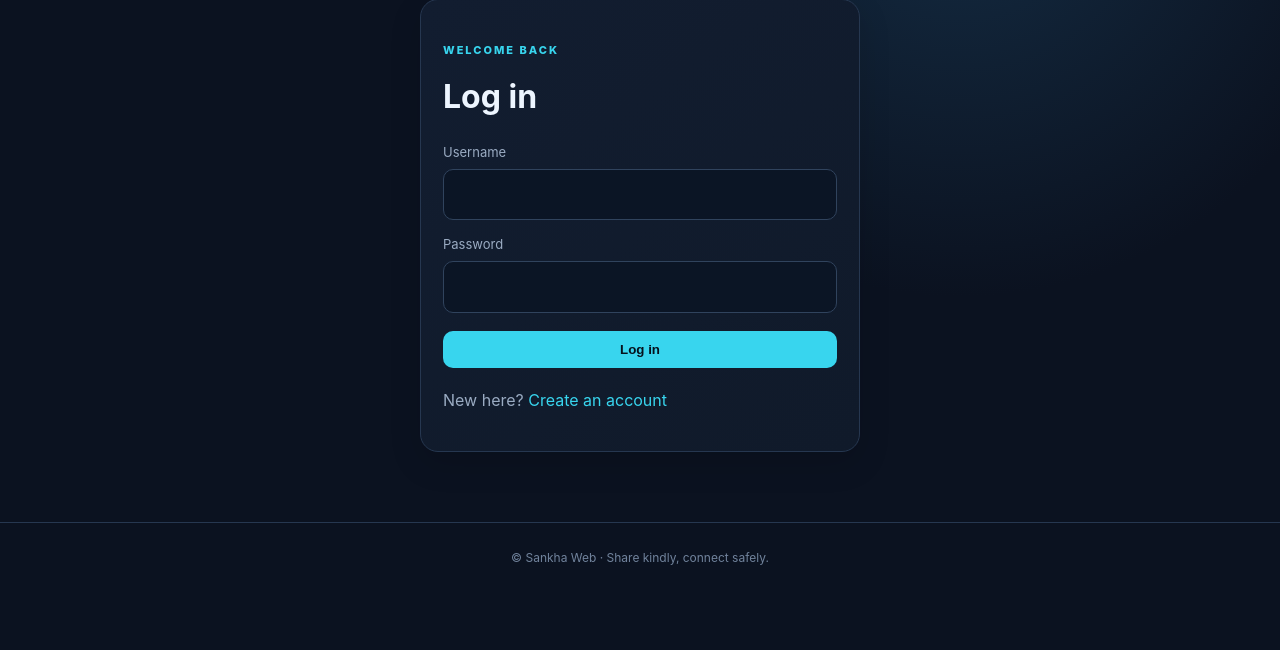
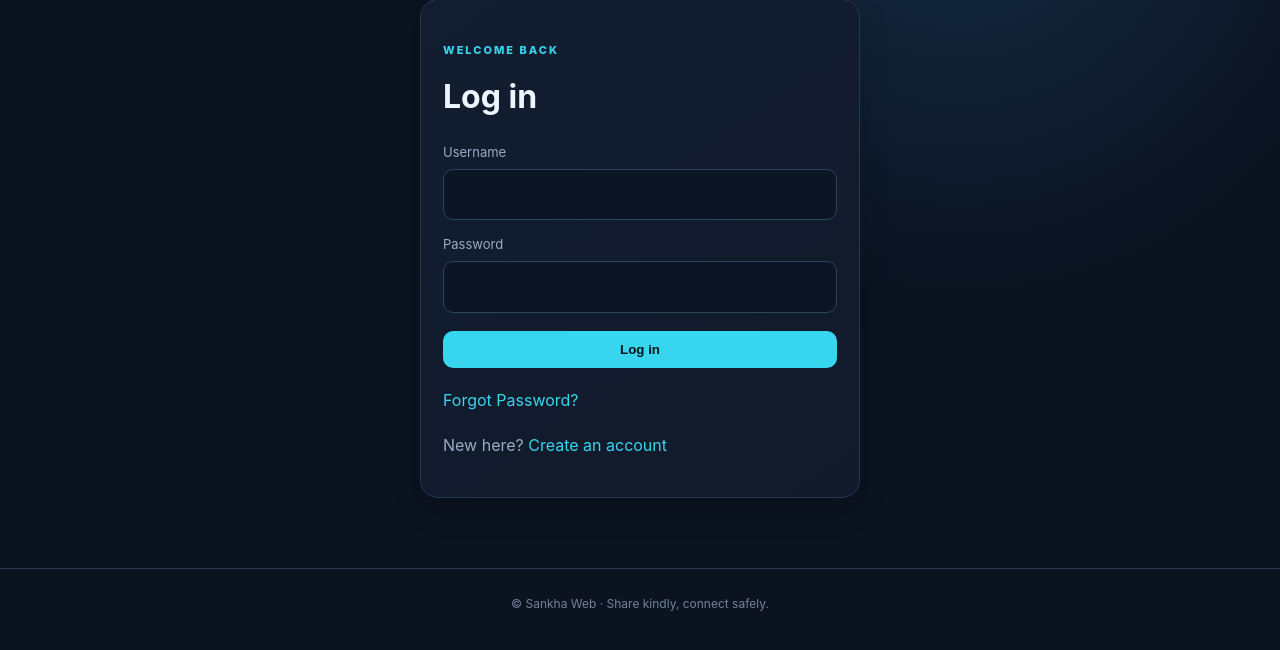
Before and after one commit to antaragarain-rgb/sankha-web, a Flask app: page /login in a window 1280 px wide. Shown: the part 128-778 px from the top of the page. Run offline with Flask 3, Linux system fonts and the light colour scheme; some libraries are stand-ins or nearby versions.

Commit message:
Update login.html

```diff
--- a/templates/login.html
+++ b/templates/login.html
@@ -1,14 +1,31 @@
+
 {% extends "base.html" %}
 {% block title %}Log in · {{ site_name }}{% endblock %}
 {% block content %}
 <section class="auth panel">
-  <p class="eyebrow">WELCOME BACK</p><h1>Log in</h1>
+  <p class="eyebrow">WELCOME BACK</p>
+  <h1>Log in</h1>
+
   <form method="post">
     <input type="hidden" name="csrf_token" value="{{ csrf_token() }}">
-    <label>Username</label><input name="username" required autocomplete="username">
-    <label>Password</label><input type="password" name="password" required autocomplete="current-password">
+
+    <label>Username</label>
+    <input name="username" required autocomplete="username">
+
+    <label>Password</label>
+    <input type="password" name="password" required
+           autocomplete="current-password">
+
     <button class="primary full" type="submit">Log in</button>
   </form>
-  <p class="muted">New here? <a href="{{ url_for('register') }}">Create an account</a></p>
+
+  <p class="muted">
+    <a href="{{ url_for('forgot_password') }}">Forgot Password?</a>
+  </p>
+
+  <p class="muted">
+    New here?
+    <a href="{{ url_for('register') }}">Create an account</a>
+  </p>
 </section>
 {% endblock %}
```
